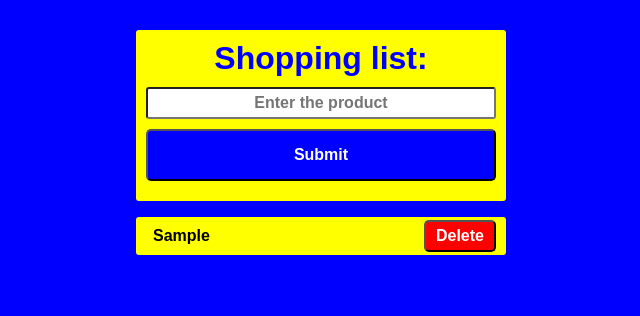
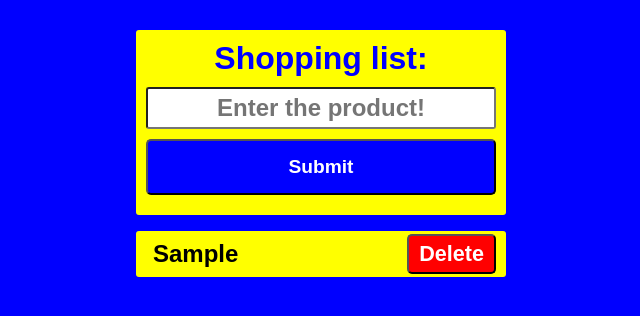
Before and after one commit to Cristiangorjeanul/Shopping-list, a plain HTML site: page index.html in a window 1280 px wide. Both pictures are taken after typing "Sample" into the empty fields and a click on the button "Submit". Shown: the whole page, without its empty margins (319-959 px from the left). Drawn offline with nearby package versions, Linux system fonts and the light colour scheme.

Commit message:
Change font-size

```diff
--- a/css/style.css
+++ b/css/style.css
@@ -19,7 +19,7 @@ body {
 
 .form input {
   text-align: center;
-  font-size: 1em;
+  font-size: 1.5em;
   font-weight: 700;
 }
 
@@ -43,7 +43,7 @@ body {
   background: blue;
   width: 100%;
   color: white;
-  font-size: 1em;
+  font-size: 1.2em;
   font-weight: 700;
   cursor: pointer;
   padding: 15px 40px;
@@ -68,7 +68,7 @@ body {
   display: flex;
   justify-content: space-between;
   align-items: center;
-  font-size: 1em;
+  font-size: 1.5em;
   font-weight: 700;
 }
 
@@ -78,7 +78,7 @@ body {
   margin-left: 10px;
   cursor: pointer;
   transition: 0.3s;
-  font-size: 1em;
+  font-size: 0.9em;
   font-weight: 700;
   color: white;
   border-radius: 5px;
--- a/index.html
+++ b/index.html
@@ -16,7 +16,7 @@
         <form class="form">
             <div class="form-row">
                 <label class="form-label" for="name">Shopping list:</label>
-                <input type="text" class="form-control" placeholder="Enter the product" id="name">
+                <input type="text" class="form-control" placeholder="Enter the product!" id="name">
             </div>
             <div class="form-row">
                 <button class="form-button" type="submit">Submit</button>
```
